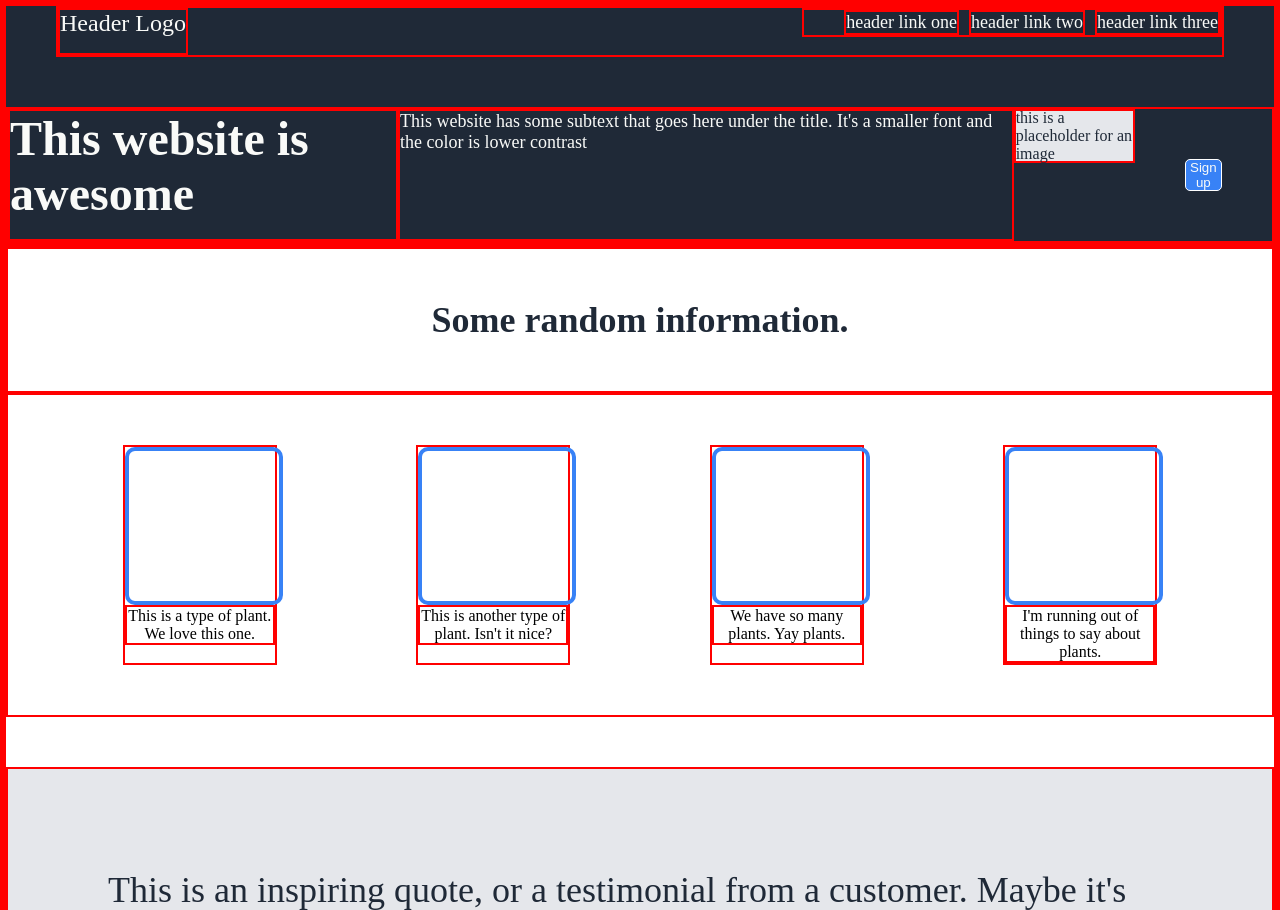
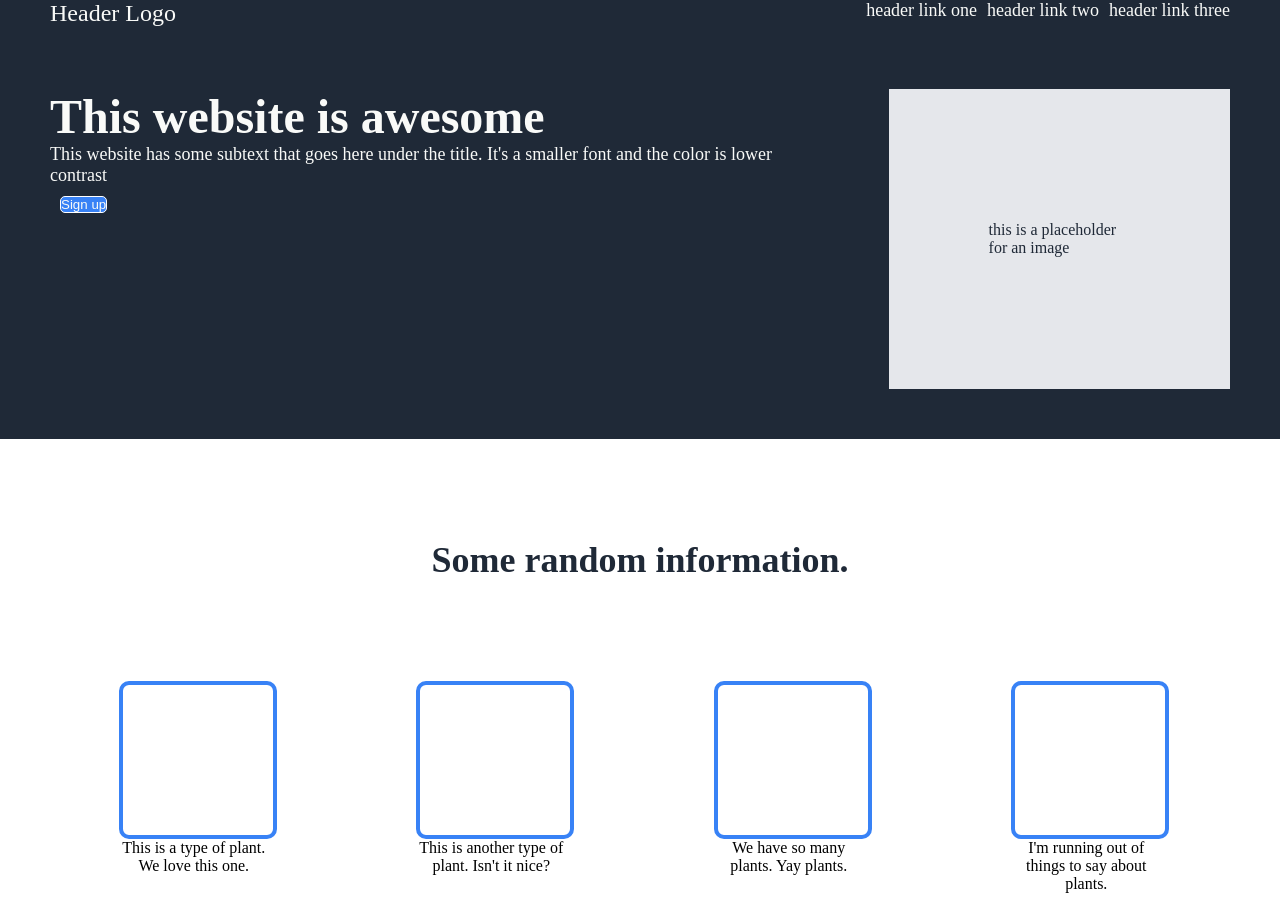
Before and after one commit to dakshyogi/landing-page, a plain HTML site: page index.html in a window 1280 px wide. Shown: the top 910 px of the page. Drawn offline with Linux system fonts and the light colour scheme.

Commit message:
corrected the header for the final

```diff
--- a/index.html
+++ b/index.html
@@ -17,14 +17,18 @@
             </ul>
         </div>
         <div class="h-main">
+          <div class="inside">
             <div class="h-middle">
                 This website is awesome </div>
                 <div class="second">This website has some subtext that goes here under the
                 title. It's a smaller font and the color is lower
                 contrast</div>
-             <div class="image">this is a placeholder for an image</div>
              <button class="s-up">Sign up</button>
           </div>
+          <div class="image">this is a placeholder for an image</div>
+
+        </div>
+
     </div>
     <div class="main">
         <div class="upper">Some random information.</div>
--- a/style.css
+++ b/style.css
@@ -1,6 +1,4 @@
-* {
-    border: red solid 2px;
-}
+
 body {
     margin: 0;
     box-sizing: border-box;
@@ -35,7 +33,7 @@ ul {
 
 .h-main {
     display: flex;
-    flex-direction: row;
+    margin: 50px;
 }
 
 .second, .header-links {
@@ -52,12 +50,17 @@ ul {
 
 .image {
     background-color: #e5e7eb;
-    height: 50px;
+    height: 100px;
     width: 150px;
+    padding: 100px;
     color: #1f2937;
     display: flex;
     justify-content: center;
     align-items: center;
+    margin-top: 0;
+    margin-right: 0;
+    margin-left: 100px;
+    margin-bottom: 50px;
 
 }
 
@@ -72,6 +75,7 @@ ul {
     border-radius: 5px;
     padding: 0;
     border: 1px white solid;
+    margin: 10px;
 }
 
 .sign-up {
```
Lines whose indentation alone changed are shown as unchanged.
